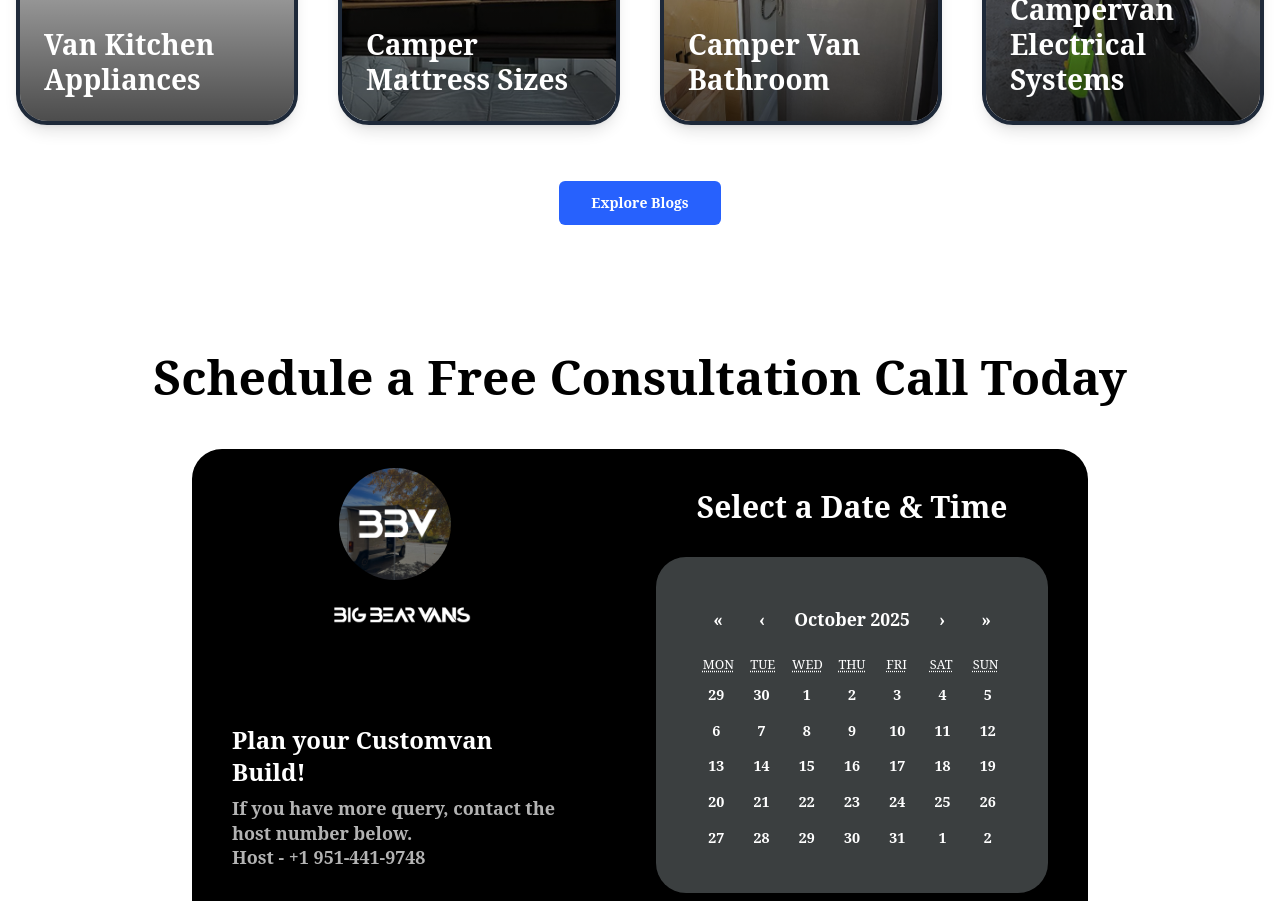
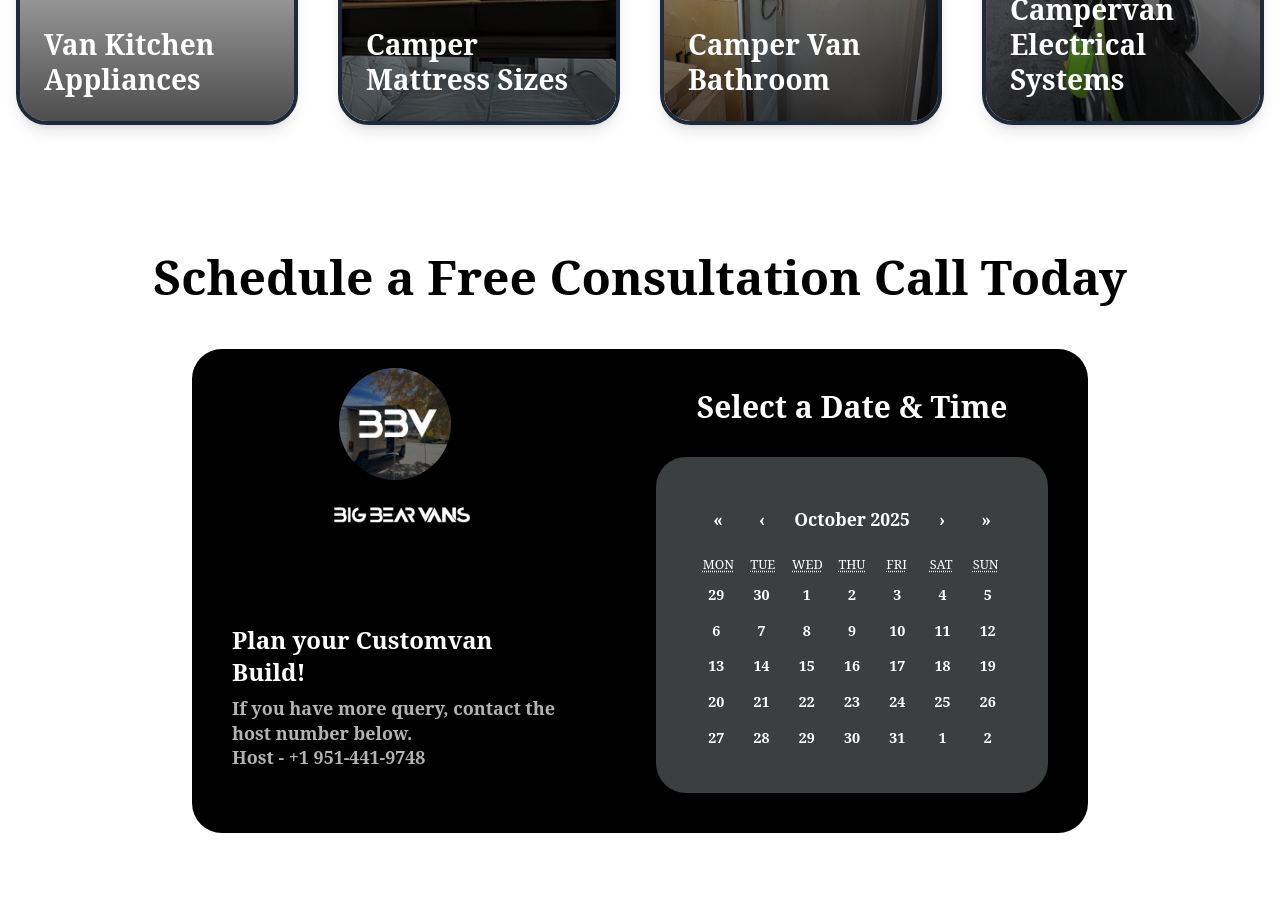
Before and after one commit to it-ramkumar/3d-campervan-configurator, a React (Vite) app in the folder frontend/: page / in a window 1280 px wide. Shown: the part 6040-6941 px from the top of the page. Built offline with nearby package versions, Linux system fonts and the light colour scheme; no server answers; a web font is replaced by a local one.

Commit message:
Update Blog.jsx

```diff
--- a/frontend/src/websiteComponents/components/HomePage/Blog/Blog.jsx
+++ b/frontend/src/websiteComponents/components/HomePage/Blog/Blog.jsx
@@ -98,11 +98,7 @@ export default function Blog() {
         </div>
         <div className="flex justify-center">
 
-        <Link to="/blogs" >
-          <button className="bg-[#2761FD] mt-14 text-white font-serif font-bold text-sm px-8 py-3 rounded-md transform transition-transform duration-300 hover:scale-105">
-                        Explore Blogs
-                    </button>
-        </Link>
+
         </div>
       </div>
     </section>
```
